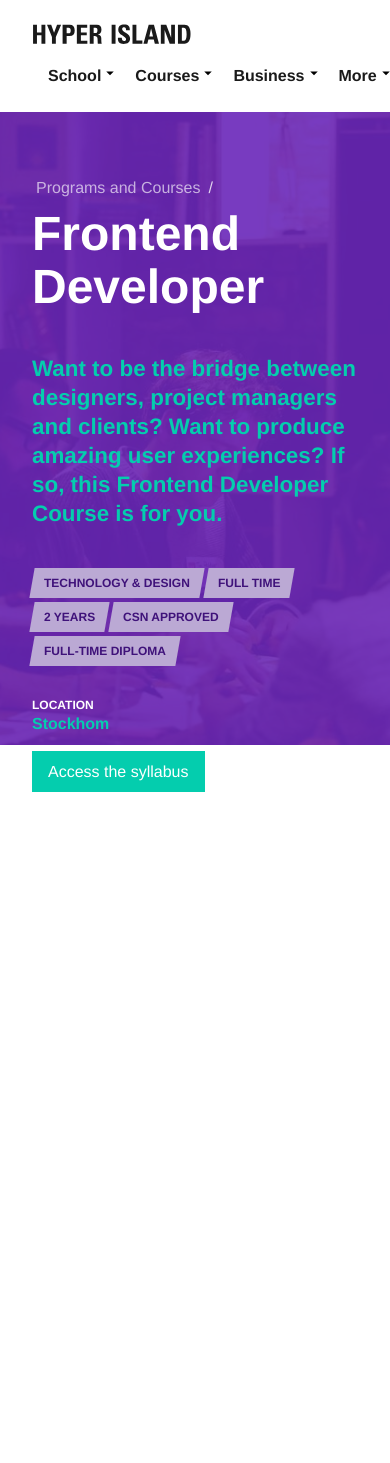
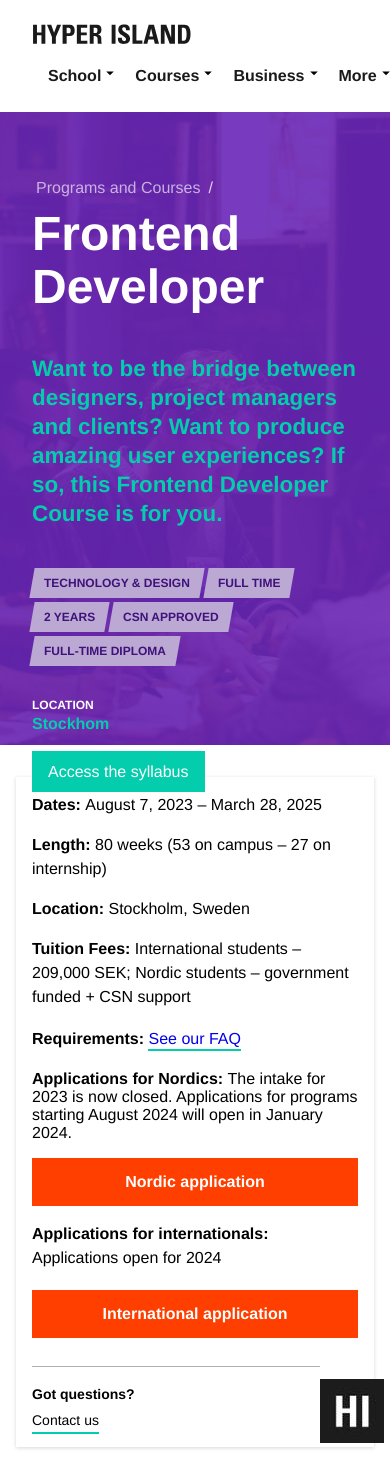
Before and after one commit to hens-virtuella-varld/fed-program-info-nots, a React (Create React App) app: page / in a window 390 px wide. Before the commit the page ends 848 px from the top, so only its background shows below. Built offline with nearby package versions, Linux system fonts and the light colour scheme.

Commit message:
feat: :sparkles: add Summary component in mobile ver

```diff
--- a/src/App.js
+++ b/src/App.js
@@ -1,12 +1,14 @@
 import './App.css';
 import Header from './components/Header';
 import Hero from './components/Hero';
+import Summary from './components/Summary';
 
 function App() {
   return (
     <div className='App'>
       <Header />
       <Hero />
+      <Summary />
       {/* <Quiz /> */}
     </div>
   );
--- a/src/components/Hero.css
+++ b/src/components/Hero.css
@@ -65,8 +65,6 @@
   flex-direction: row;
   flex-wrap: wrap;
   gap: 0.25rem;
-  /* justify-content: space-between;
-  align-content: space-between; */
 }
 
 .label {
--- /dev/null
+++ b/src/components/Summary.css
@@ -0,0 +1,114 @@
+.card {
+  margin: 2rem 1rem;
+  box-shadow: rgba(0, 0, 0, 0.16) 0px 1px 4px;
+}
+
+.details {
+  padding: 1rem 1rem 0 1rem;
+}
+
+.detail {
+  padding-bottom: 1rem;
+  line-height: 1.5rem;
+  font-size: 1rem;
+}
+
+.detail:last-child {
+  padding-bottom: 0.25rem;
+}
+
+a {
+  text-decoration: none;
+}
+
+.detail a {
+  font-size: 1rem;
+  line-height: 1.8;
+  padding-bottom: 0.125rem;
+  border-bottom: solid 2px rgb(4, 205, 174);
+}
+
+.detail a:hover {
+  border-bottom-width: 4px;
+}
+
+.application-btn {
+  padding: 1rem 1rem 0 1rem;
+  display: block;
+}
+
+.application-btn div {
+  display: flex;
+  justify-content: center;
+  background-color: rgb(254, 63, 0);
+  font-size: 1rem;
+  font-weight: 700;
+  line-height: 1.5;
+  padding: 0.75rem 1rem;
+}
+
+.application-btn span {
+  color: rgb(255, 255, 255);
+}
+
+.internationals {
+  padding: 1rem 1rem 0 1rem;
+  font-size: 1rem;
+  font-weight: 400;
+  line-height: 1.5;
+}
+
+.internationals p {
+  padding-bottom: 0.25rem;
+}
+
+.contact {
+  margin-top: 1rem;
+  margin-bottom: -1rem;
+  padding: 0.75rem 0 0 1rem;
+  display: flex;
+  justify-content: space-between;
+}
+
+.contact div {
+  padding-bottom: 1rem;
+}
+
+.contact div div {
+  display: inline;
+}
+
+.contact div div:first-child {
+  display: block;
+  border-top: 1px solid rgba(26, 26, 26, 0.34);
+  padding-bottom: 0.75rem;
+  height: 1.125rem;
+  width: 18rem;
+}
+
+.contact div div:nth-child(2) {
+  padding-bottom: 0.25rem;
+  display: block;
+  height: 1.625rem;
+  font-size: 0.875rem;
+  font-weight: 700;
+  line-height: 1.3125rem;
+}
+
+.contact div span {
+  display: inline;
+  font-size: 0.875rem;
+  font-weight: 400;
+  line-height: 1.3125rem;
+  padding-bottom: 0.25rem;
+  border-bottom: 0.125rem solid rgb(4, 205, 174);
+}
+
+.contact div span:hover {
+  border-bottom: 0.25rem solid rgb(4, 205, 174);
+}
+
+.hi-logo {
+  align-self: flex-end;
+  display: block;
+}
--- /dev/null
+++ b/src/components/Summary.js
@@ -0,0 +1,97 @@
+import React from 'react';
+import HILogo from '../assets/HILogo.jpeg';
+import './Summary.css';
+
+const Summary = () => {
+  const details = [
+    { title: 'Dates', description: 'August 7, 2023 – March 28, 2025' },
+    {
+      title: 'Length',
+      description: '80 weeks (53 on campus – 27 on internship)',
+    },
+    { title: 'Location', description: 'Stockholm, Sweden' },
+    {
+      title: 'Tuition Fees',
+      description:
+        'International students – 209,000 SEK; Nordic students – government funded + CSN support',
+    },
+  ];
+  return (
+    <div className='card'>
+      <div>
+        <div className='details'>
+          <div>
+            {details.map((detail, index) => (
+              <p className='detail' key={`${detail.title}-${index}`}>
+                <strong>{detail.title}: </strong>
+                {detail.description}
+              </p>
+            ))}
+            <p className='detail'>
+              <strong>Requirements: </strong>
+              <a
+                target='_blank'
+                rel='noreferrer'
+                href='https://www.hyperisland.com/programs-and-courses/frontend-developer#faq'
+              >
+                See our FAQ
+              </a>
+            </p>
+            <p className='detail' class='p1'>
+              <b>Applications for Nordics: </b>The intake for 2023 is now
+              closed. Applications for programs starting August 2024 will open
+              in January 2024.
+            </p>
+          </div>
+        </div>
+        <div className='application-btn'>
+          <div>
+            <a
+              href='https://hello.hyperisland.com/application-process'
+              target='_blank'
+              rel='noopener noreferrer'
+              title='Nordic application'
+            >
+              <span>Nordic application</span>
+            </a>
+          </div>
+        </div>
+        <div className='internationals'>
+          <div>
+            <p>
+              <b>
+                Applications for internationals:
+                <br />
+              </b>
+              Applications open for 2024
+            </p>
+          </div>
+        </div>
+        <div className='application-btn'>
+          <div>
+            <a
+              href='https://www.hyperisland.com/full-time-programs/apply'
+              target='_blank'
+              rel='noopener noreferrer'
+              title='International application '
+            >
+              <span>International application </span>
+            </a>
+          </div>
+        </div>
+        <div className='contact'>
+          <div>
+            <div></div>
+            <div>Got questions?</div>
+            <span>Contact us</span>
+          </div>
+          <span className='hi-logo'>
+            <img src={HILogo} alt='Hyper Island Logo' />
+          </span>
+        </div>
+      </div>
+    </div>
+  );
+};
+
+export default Summary;
```
Also changed, not shown: src/assets/HILogo.jpeg (added).
